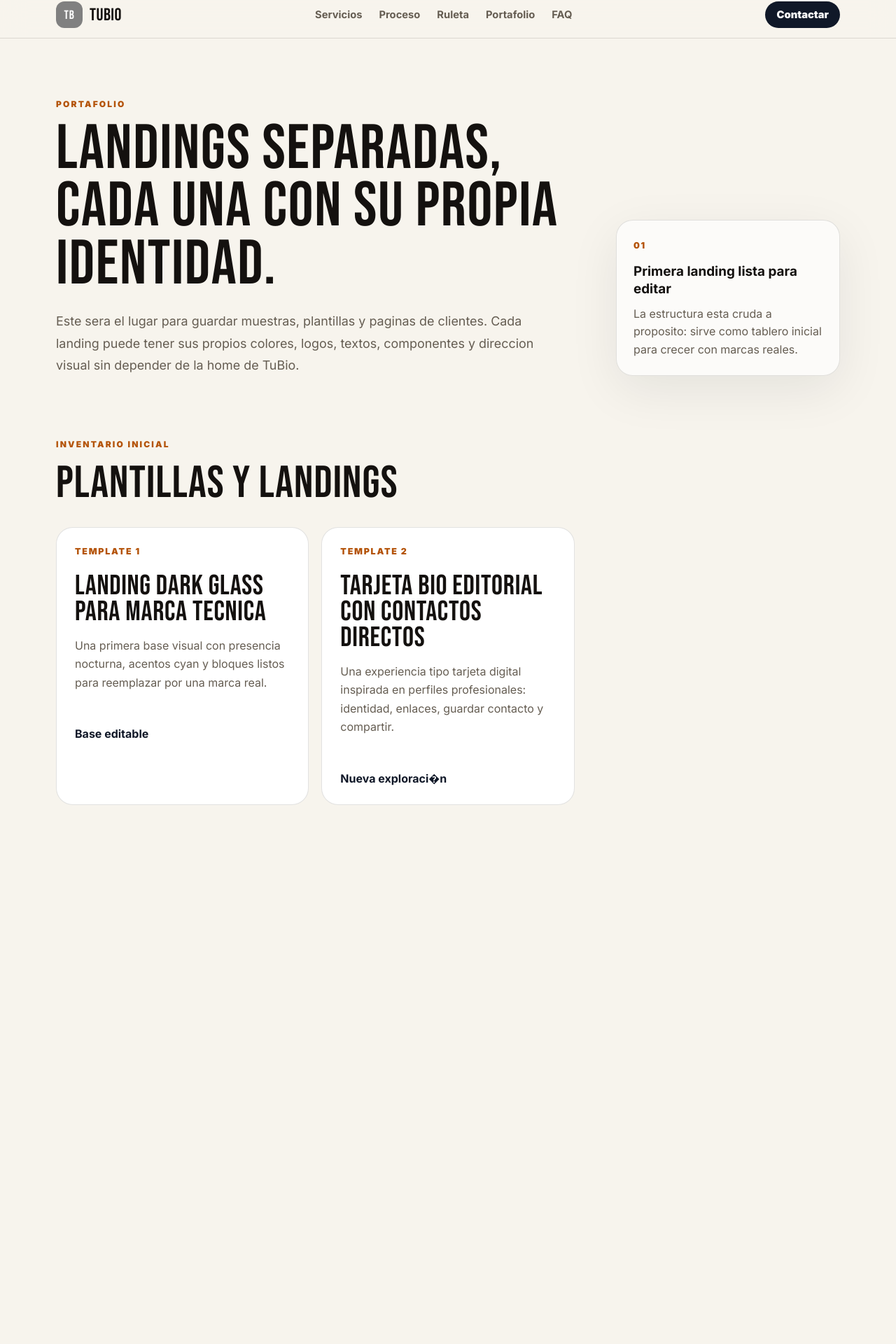
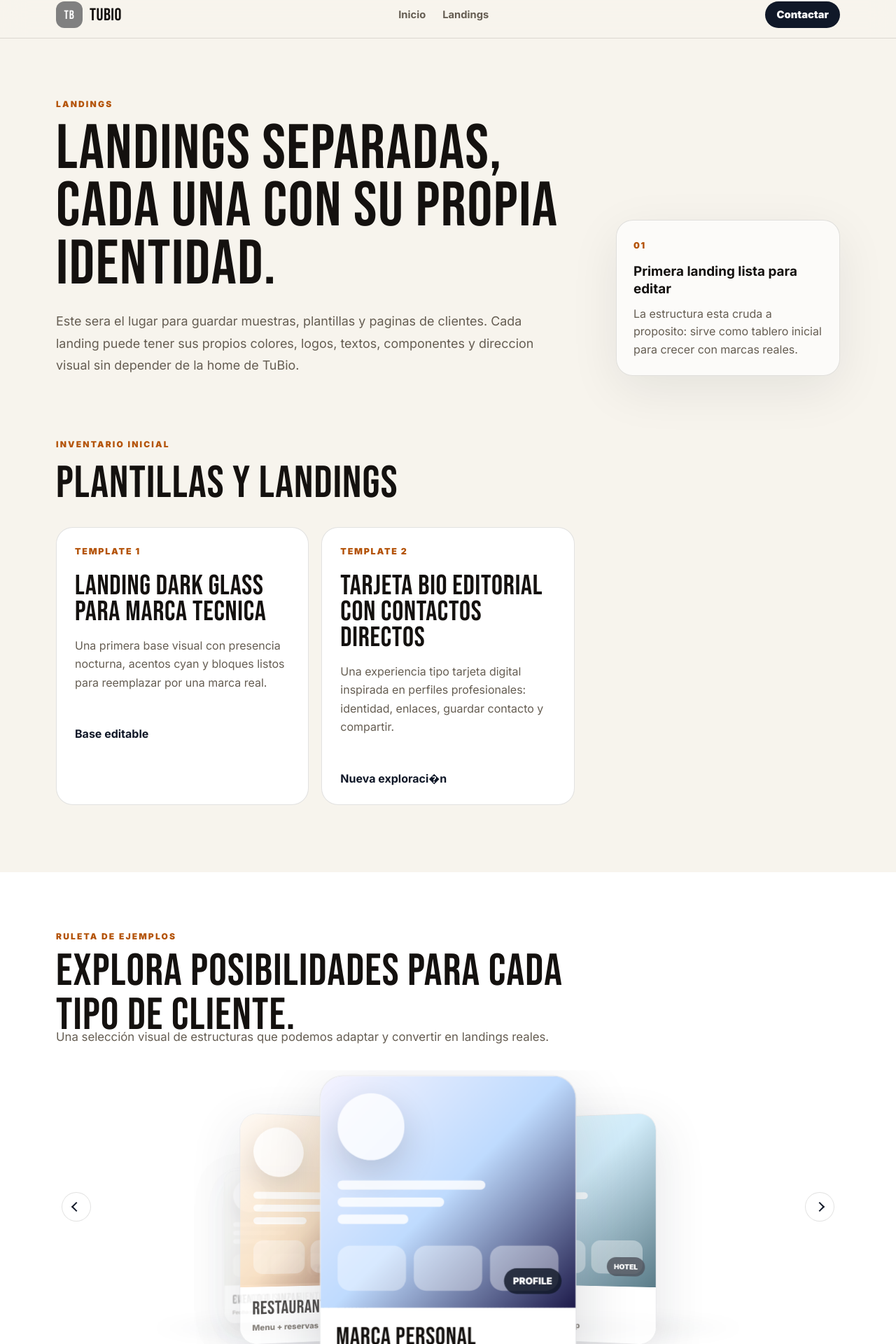
Before and after one commit to FelipeGaviria/Tubio, a Next.js app: page /portafolio in a window 1280 px wide. Shown: the part 12-1932 px from the top of the page at 70% size. Before the commit the page ends 1258 px from the top, so only its background shows below. Built offline with nearby package versions, Linux system fonts and the light colour scheme; no server answers.

Commit message:
Ajuste a orden

```diff
--- a/app/portafolio/page.tsx
+++ b/app/portafolio/page.tsx
@@ -1,6 +1,7 @@
 import Link from "next/link";
 
 import { Header } from "@/components/Header";
+import { LandingWheel } from "@/components/LandingWheel";
 
 const landings = [
   {
@@ -28,7 +29,7 @@ export default function PortafolioPage() {
       <section className="portfolio-hero">
         <div className="container portfolio-hero-grid">
           <div>
-            <p className="eyebrow">Portafolio</p>
+            <p className="eyebrow">Landings</p>
             <h1>Landings separadas, cada una con su propia identidad.</h1>
             <p className="portfolio-lead">
               Este sera el lugar para guardar muestras, plantillas y paginas de clientes. Cada landing puede tener sus propios colores, logos, textos, componentes y direccion visual sin depender de la home de TuBio.
@@ -61,6 +62,16 @@ export default function PortafolioPage() {
           </div>
         </div>
       </section>
-    </main>
+
+      <section className="section section-white">
+        <div className="container">
+          <div className="section-heading">
+            <p className="eyebrow">Ruleta de ejemplos</p>
+            <h2>Explora posibilidades para cada tipo de cliente.</h2>
+            <p className="section-lead">Una selección visual de estructuras que podemos adaptar y convertir en landings reales.</p>
+          </div>
+          <LandingWheel />
+        </div>
+      </section>    </main>
   );
 }
--- a/content/site.ts
+++ b/content/site.ts
@@ -9,13 +9,7 @@ export const site = {
     email: "hola@tubio.co",
     city: "Colombia",
   },
-  navigation: [
-    { label: "Servicios", href: "/#servicios" },
-    { label: "Proceso", href: "/#proceso" },
-    { label: "Ruleta", href: "/#ruleta" },
-    { label: "Portafolio", href: "/portafolio" },
-    { label: "FAQ", href: "/#faq" },
-  ],
+  navigation: [{ label: "Inicio", href: "/" }, { label: "Landings", href: "/portafolio" }],
   hero: {
     eyebrow: "Tu taller para vender paginas web",
     title: "Paginas web responsive, seguras y listas para publicar en Vercel.",
```
Also changed, not shown: app/page.tsx (+0 -17 lines).
